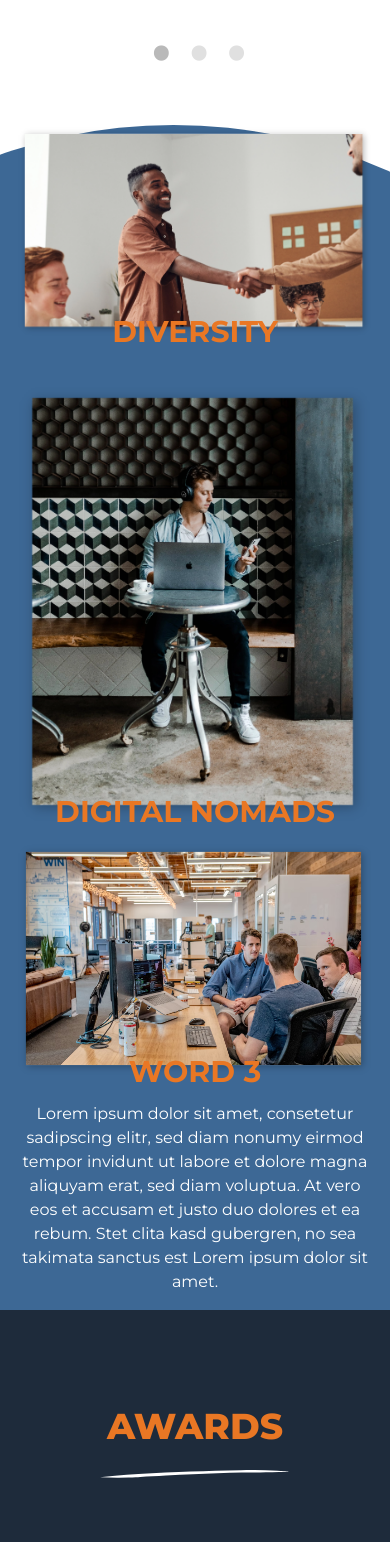
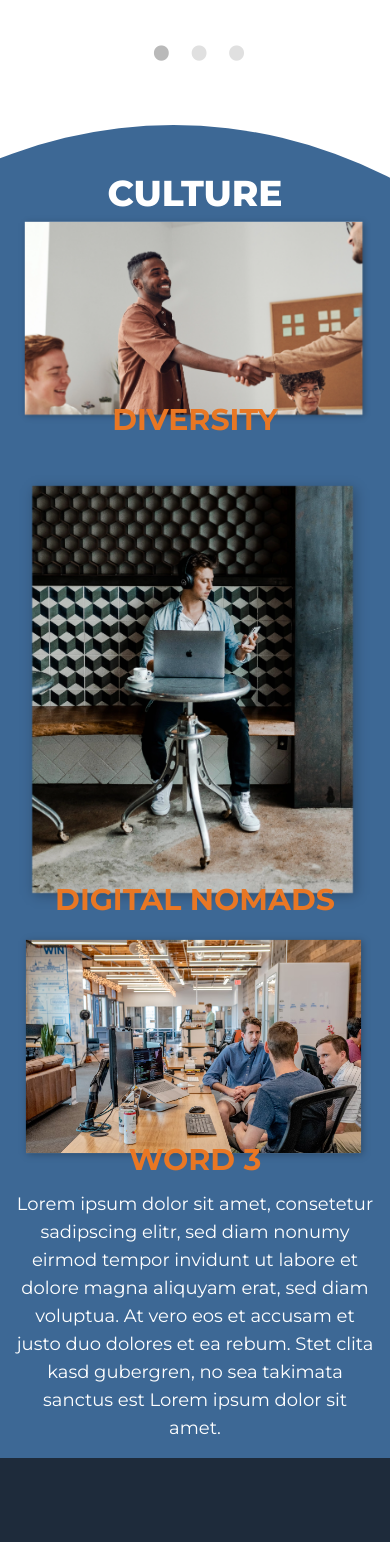
Before and after one commit to bluebird-technologies/bluebird_tech_OLD, a Next.js app: page /why in a window 390 px wide. Shown: the part 1426-2968 px from the top of the page. Built offline with nearby package versions, Linux system fonts and the light colour scheme.

Commit message:
culture text added

```diff
--- a/components/WhyBluebird/ImageGallery.tsx
+++ b/components/WhyBluebird/ImageGallery.tsx
@@ -2,7 +2,9 @@ import React from 'react';
 
 const ImageGallery = () => {
   return (
-    <div className="mx-4 flex flex-col flex-1 items-center justify-center">
+    <div className="mx-4 flex flex-col flex-1 items-center  justify-center">
+      <h1 className="text-white text-center text-4xl z-0 mt-12  font-extrabold">CULTURE</h1>
+
       <div className="relative mb-8">
         <picture>
           <source srcSet="/why/handshake.png" />
@@ -41,7 +43,7 @@ const ImageGallery = () => {
         </div>
       </div>
       <div className="flex justify-center z-0 mb-4 items-center h-full">
-        <h1 className="text-white text-center text-base">
+        <h1 className="text-white text-center text-lg md:text-xl">
           Lorem ipsum dolor sit amet, consetetur sadipscing elitr, sed diam nonumy eirmod tempor
           invidunt ut labore et dolore magna aliquyam erat, sed diam voluptua. At vero eos et
           accusam et justo duo dolores et ea rebum. Stet clita kasd gubergren, no sea takimata
```
